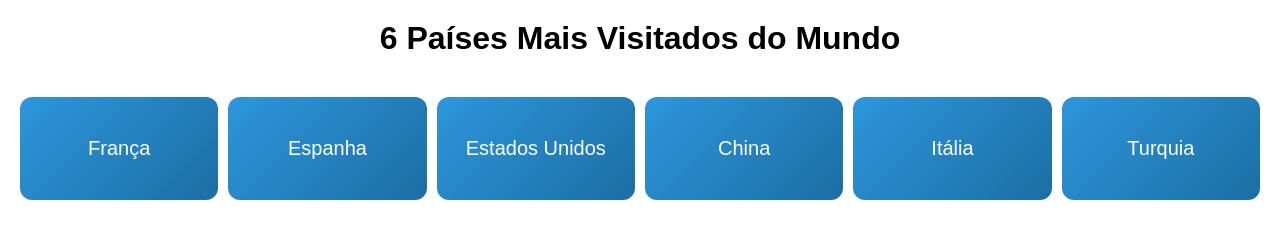
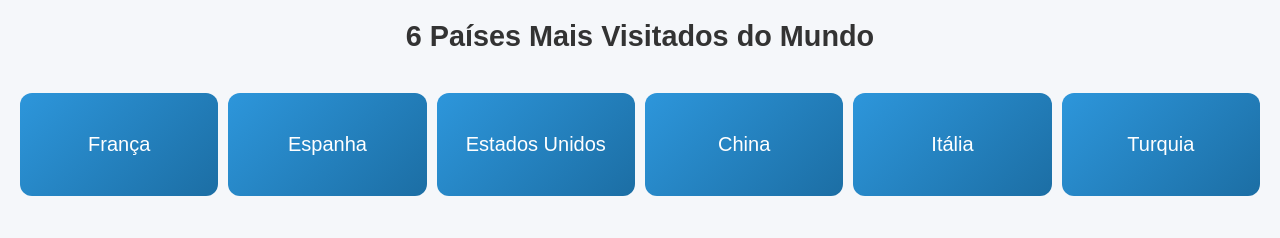
Before and after one commit to Matheusmth2/Desenvolvimento-Responsivo-de-uma-P-gina-Web, a plain HTML site: page index.html in a window 1280 px wide. Drawn offline with Linux system fonts and the light colour scheme.

Commit message:
Ajustando o stilo da página e colocando uma main no html

```diff
--- a/index.html
+++ b/index.html
@@ -8,7 +8,7 @@
 </head>
 
 <body>
-
+  <main>
     <h1>6 Países Mais Visitados do Mundo</h1>
 
     <div class="container">
@@ -19,6 +19,7 @@
       <div class="box">Itália</div>
       <div class="box">Turquia</div>
     </div>
+  </main>
 
 </body>
 </html>
--- a/style.css
+++ b/style.css
@@ -3,10 +3,13 @@ body {
   margin: 0;
   font-family: Arial, sans-serif;
   text-align: center;
+  background: #f5f7fa;
+  color: #333;
 }
 
 h1 {
   margin: 20px 0;
+  font-size: 1.8rem;
 }
 
 .container {
```
Lines whose indentation alone changed are shown as unchanged.
